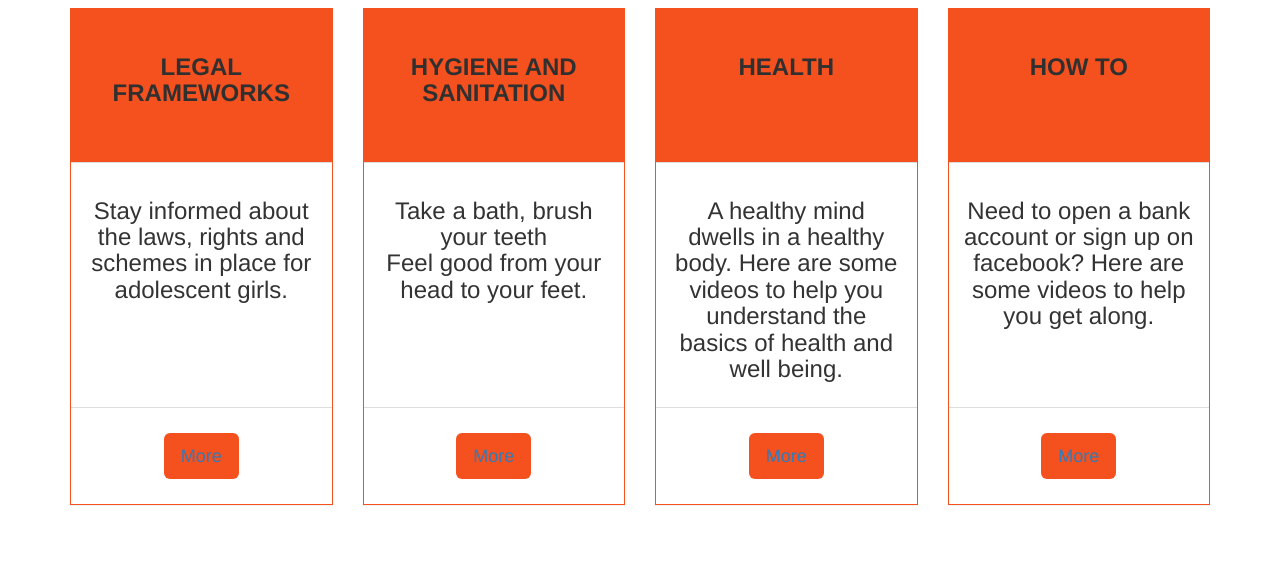
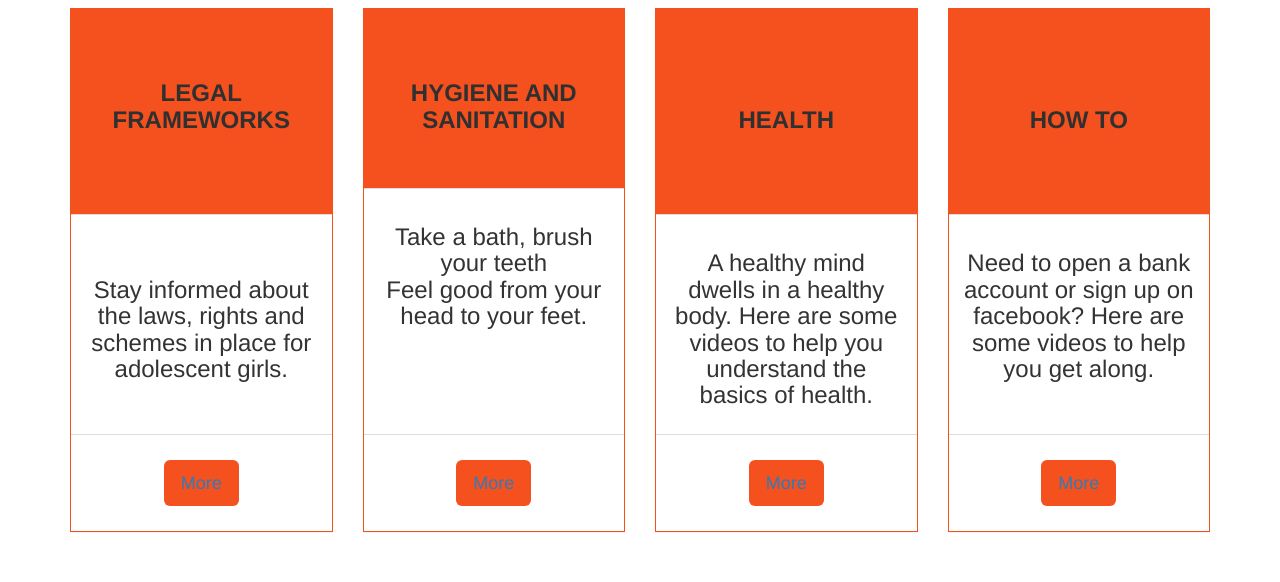
Before and after one commit to ChaitanyaKr/Suljhan, a plain HTML site: page index.html in a window 1280 px wide. Shown: the part 451-1033 px from the top of the page. Drawn offline with nearby package versions, Linux system fonts and the light colour scheme.

Commit message:
Modified css

```diff
--- a/index.html
+++ b/index.html
@@ -53,10 +53,10 @@
     <div class="col-sm-3 col-xs-12">
       <div class="panel panel-default text-center">
         <div class="panel-heading">
-          <h2>Legal Frameworks</h2>
+          <h2><br>Legal Frameworks<br><br></h2>
         </div>
         <div class="panel-body">
-          <h3> Stay informed about the laws, rights and schemes in place for adolescent girls.<br><br><br><br></h3>
+          <h3> <br>Stay informed about the laws, rights and schemes in place for adolescent girls.<br><br></h3>
         </div>
         <div class="panel-footer">
           <button class="btn btn-lg"><a href="legal.html">More</a></button>
@@ -66,7 +66,7 @@
     <div class="col-sm-3 col-xs-12">
       <div class="panel panel-default text-center">
         <div class="panel-heading">
-          <h2>Hygiene and Sanitation</h2>
+          <h2><br>Hygiene and Sanitation</h2>
         </div>
         <div class="panel-body">
           <h3> Take a bath, brush your teeth <br> Feel good from your head to your feet.<br><br><br><br></h3>
@@ -79,10 +79,10 @@
      <div class="col-sm-3 col-xs-12">
       <div class="panel panel-default text-center">
         <div class="panel-heading">
-          <h2>Health<br><br></h2>
+          <h2><br><br>Health<br><br></h2>
         </div>
         <div class="panel-body">
-          <h3> A healthy mind dwells in a healthy body. Here are some videos to help you understand the basics of health and well being.</h3>
+          <h3> A healthy mind dwells in a healthy body. Here are some videos to help you understand the basics of health.</h3>
         </div>
         <div class="panel-footer">
           <button class="btn btn-lg"><a href="health.html">More</a></button>
@@ -92,10 +92,10 @@
     <div class="col-sm-3 col-xs-12">
       <div class="panel panel-default text-center">
         <div class="panel-heading">
-          <h2>How To<br><br></h2>
+          <h2><br><br>How To<br><br></h2>
         </div>
         <div class="panel-body">
-          <h3> Need to open a bank account or sign up on facebook? Here are some videos to help you get along. <br><br><br></h3>
+          <h3> Need to open a bank account or sign up on facebook? Here are some videos to help you get along. <br><br></h3>
         </div>
         <div class="panel-footer">
           <button class="btn btn-lg"><a href="howto.html">More</a></button>
@@ -131,7 +131,7 @@
     <div class="col-sm-4 col-xs-12">
       <div class="panel panel-default text-center">
         <div class="panel-heading">
-          <h2>Rights</h2>
+          <h2>Rights<br><br></h2>
         </div>
         <div class="panel-body">
           <h3> Test yourself on how well you understand the rights of an adolescent. <br><br><br></h3>
@@ -215,10 +215,10 @@
     <div class="col-sm-4 col-xs-12">
       <div class="panel panel-default text-center">
         <div class="panel-heading">
-          <h2>IT Services</h2>
+          <h2>IT Services<br><br></h2>
         </div>
         <div class="panel-body">
-          <h3> Take this quiz to see how well you know Information Technology. <br><br><br></h3>
+          <h3> Take this quiz to see how well you know Information Technology. <br><br><br><br></h3>
         </div>
         <div class="panel-footer">
           <button class="btn btn-lg">Start</button>
```
